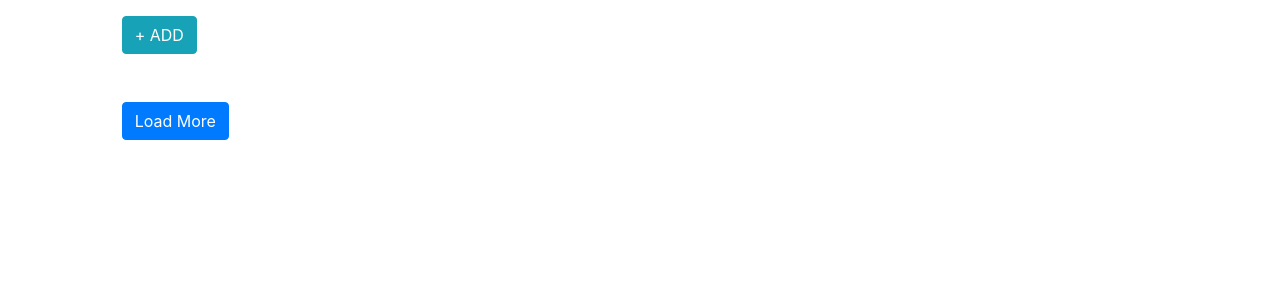
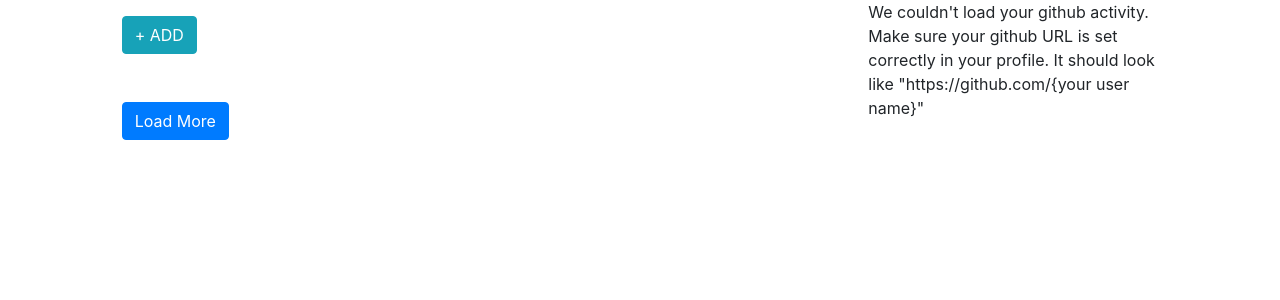
Before and after one commit to hyeonyu1/cmput404-group-project, a Django app: page /posts/ in a window 1280 px wide. Shown: the part 62-362 px from the top of the page. Run offline with Django 3.2, Linux system fonts and the light colour scheme; data comes from the database, SQL or seed files in the repository; data that the repository does not hold is empty; some libraries are stand-ins or nearby versions.

Commit message:
Provided error message to user if github not showing

```diff
--- a/web_server/posts/templates/posts/stream.html
+++ b/web_server/posts/templates/posts/stream.html
@@ -54,6 +54,10 @@
                 github(data['github']);
             }).catch(function(ex) {
                 console.log("Could not get github name");
+                let p = document.createElement("p");
+                p.innerText = "We couldn't load your github activity. Make sure your github URL is set " +
+                        "correctly in your profile. It should look like \"https://github.com/{your user name}\"";
+                document.querySelector("#feed").appendChild(p);
             });
         }
 
```
